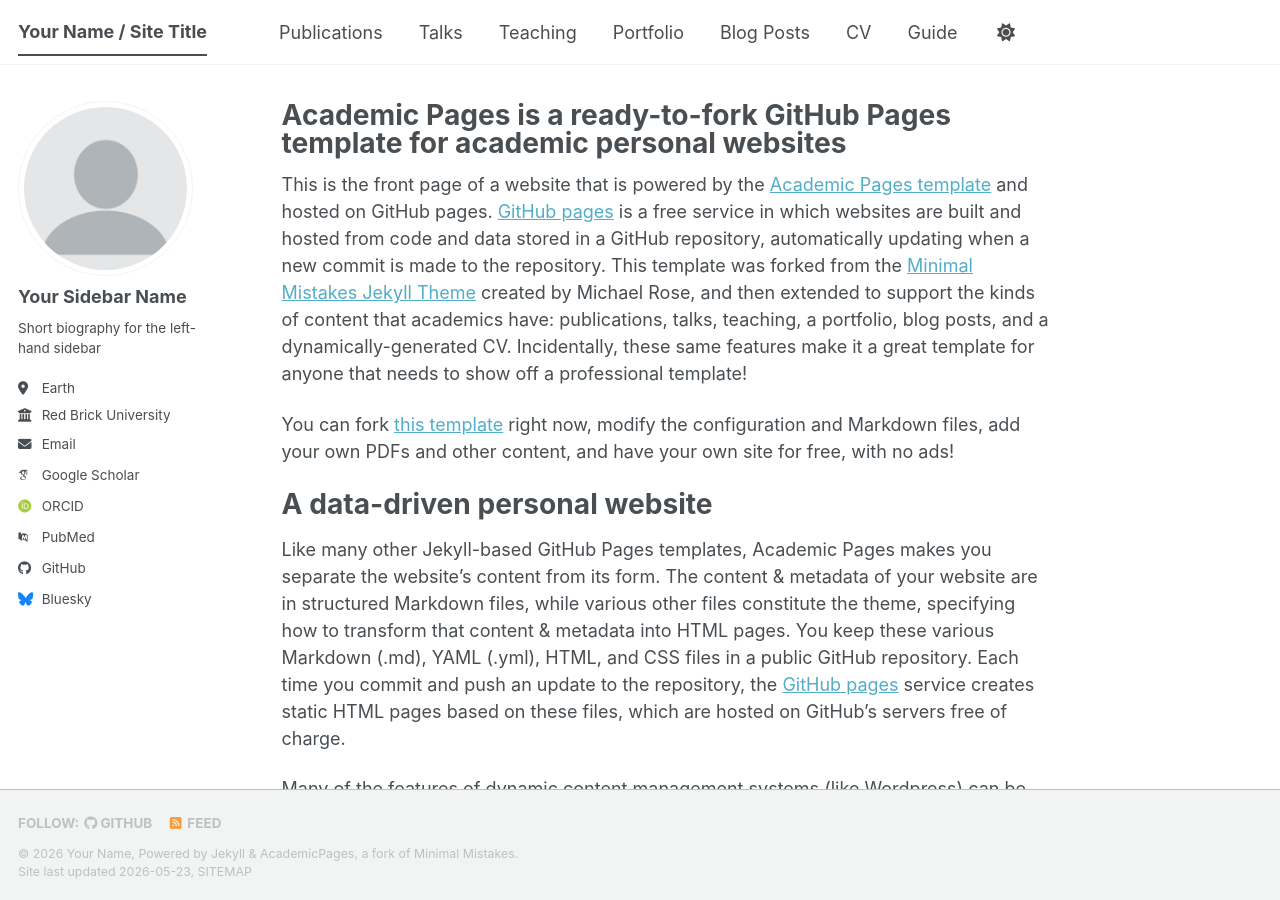
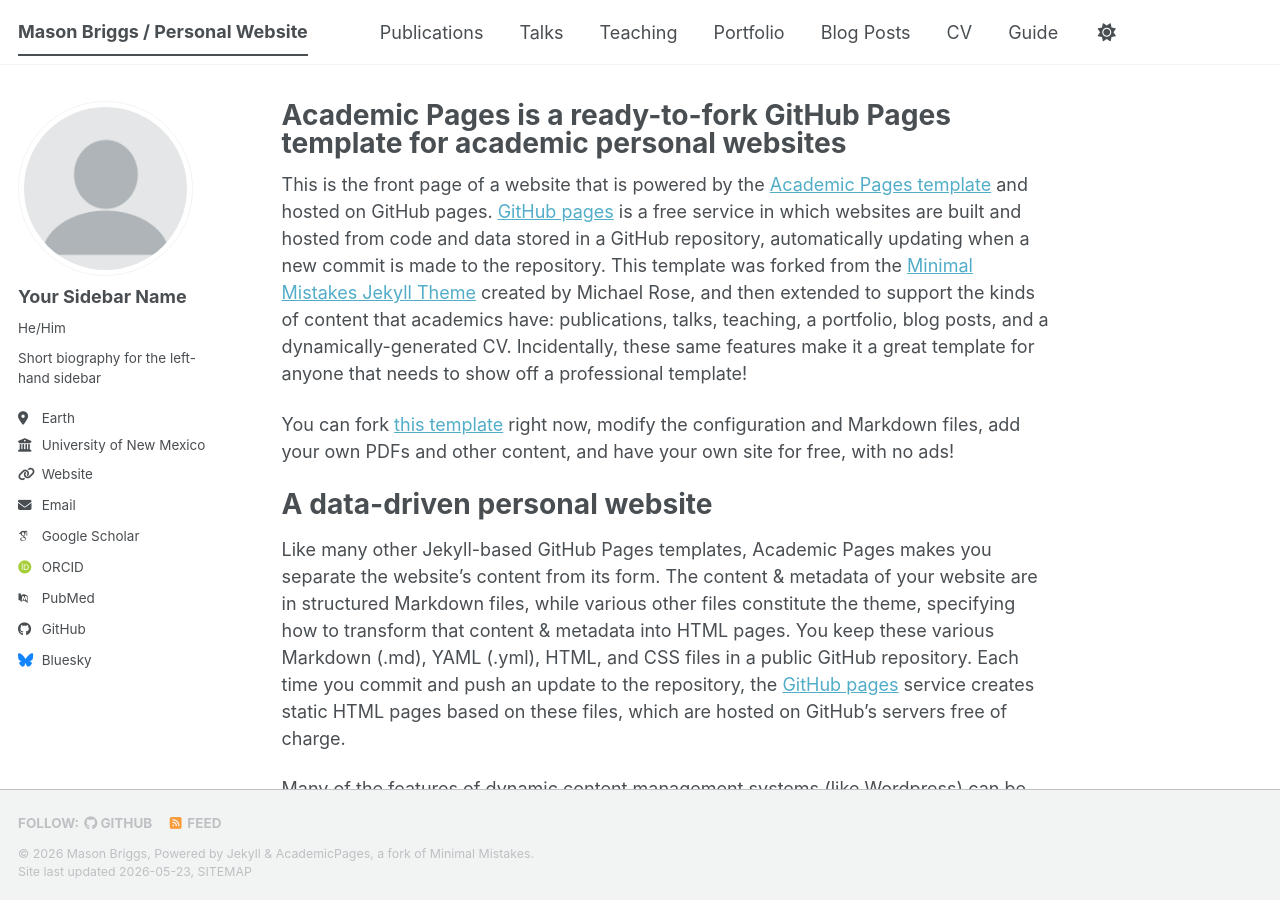
Before and after one commit to Brigelsbie/brigelsbie.github.io, a Jekyll site: the page built from _pages/about.md, in a window 1280 px wide and 900 px high. Built offline with Jekyll 4.4.1, drawn with Linux system fonts in a browser that asks for light colours; some web fonts are replaced; a script bundle is joined from its source files by our own code; library files that are not in the unit come from our copies.

Commit message:
Update _config.yml
First changes to add me to this library

```diff
--- a/_config.yml
+++ b/_config.yml
@@ -9,11 +9,11 @@
 # Basic Site Settings
 locale                   : "en-US"
 site_theme               : "default" # The available themes options are "default", "air", "sunrise", "mint", "dirt" and "contrast"
-title                    : "Your Name / Site Title"
+title                    : "Mason Briggs / Personal Website"
 title_separator          : "-"
-name                     : &name "Your Name"
-description              : &description "Your Name's academic portfolio"   # Update this with a general description of your site, this is the default if not overridden by a page
-url                      : https://academicpages.github.io # The base hostname & protocol for your site e.g. "https://[your GitHub username].github.io",
+name                     : &name "Mason Briggs"
+description              : &description "Mason Briggs' academic portfolio"   # Update this with a general description of your site, this is the default if not overridden by a page
+url                      : https://github.com/Brigelsbie/masonbriggs.github.io/tree/master # The base hostname & protocol for your site e.g. "https://[your GitHub username].github.io",
                                                            # or if you already have some other page hosted on Github then use "https://[your GitHub username].github.io/[Your Repo Name]"
 baseurl                  : "" # the subpath of your site, e.g. "/blog"
 repository               : "academicpages/academicpages.github.io"
@@ -25,12 +25,12 @@
   # Biographic information
   avatar           : "profile.png"
   name             : "Your Sidebar Name"
-  pronouns         : # example: "she/her"
+  pronouns         : "He/Him"
   bio              : "Short biography for the left-hand sidebar"
   location         : "Earth"
-  employer         : "Red Brick University"
-  uri              : # URL
-  email            : "none@example.org"
+  employer         : "University of New Mexico"
+  uri              : https://github.com/Brigelsbie/masonbriggs.github.io/tree/master
+  email            : "msbriggs@unm.edu"
 
   # Academic websites
   academia         : # URL
```
